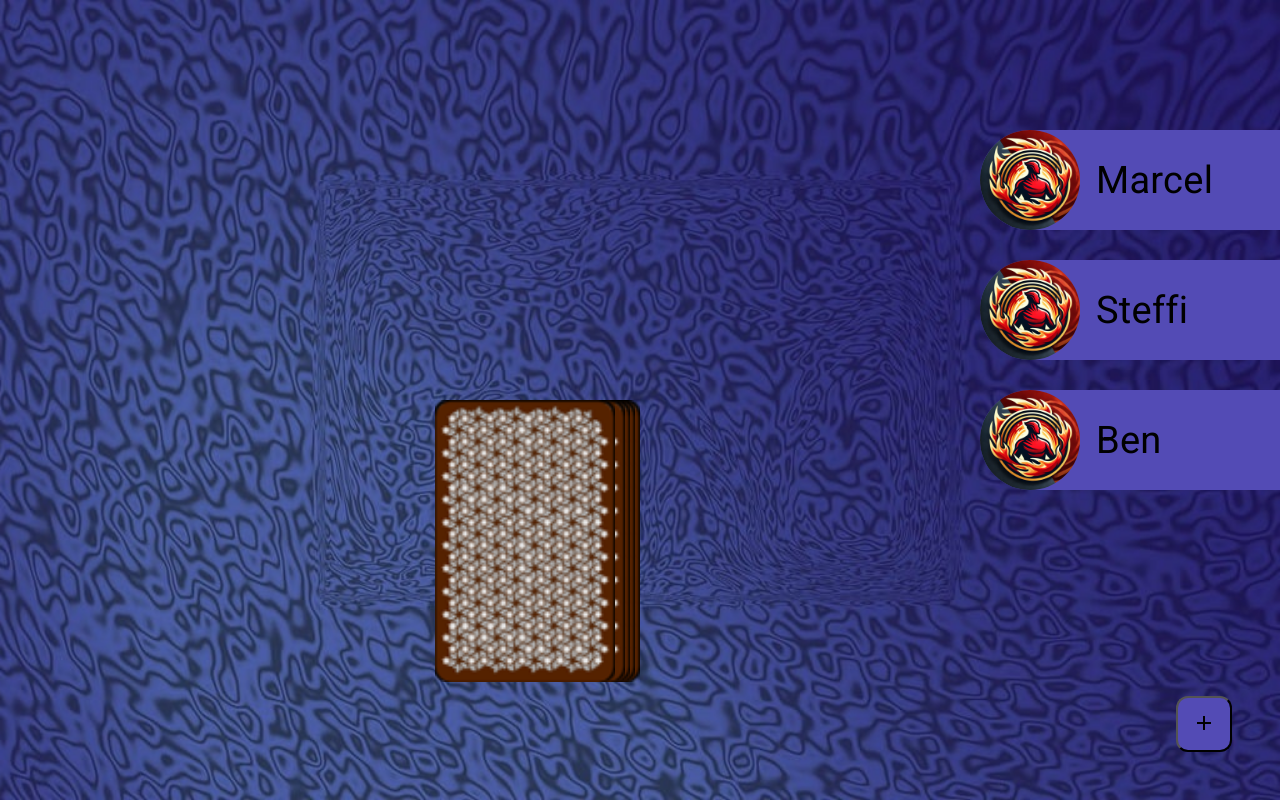
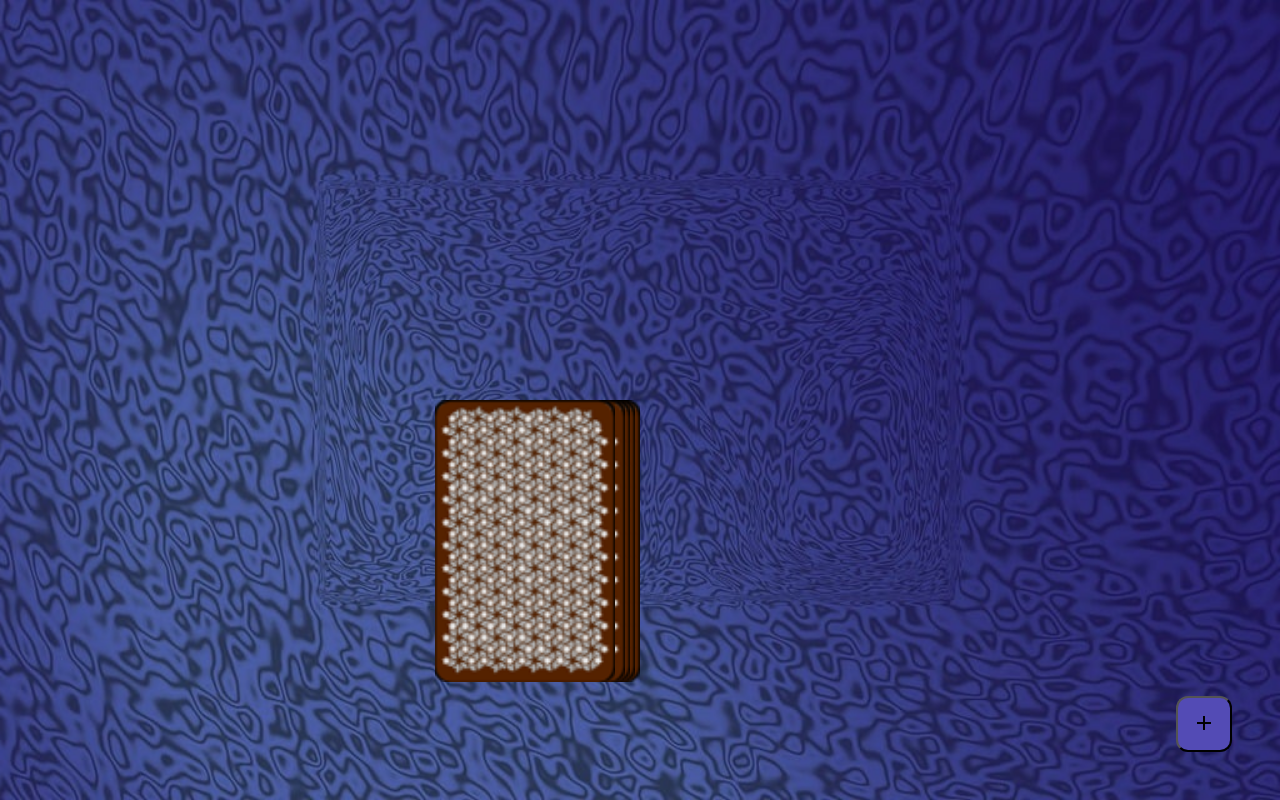
Before and after one commit to Bi7hop/RingOfFire, an Angular app: page /game in a window 1280 px wide. Built offline with nearby package versions, Linux system fonts and the light colour scheme.

Commit message:
players can now be added

```diff
--- a/src/app/dialog-add-player/dialog-add-player.component.html
+++ b/src/app/dialog-add-player/dialog-add-player.component.html
@@ -8,5 +8,5 @@
 </mat-dialog-content>
 <mat-dialog-actions>
     <button mat-button (click)="onNoClick()">No Thanks</button>
-  <button mat-button [mat-dialog-close]="" cdkFocusInitial>Ok</button>
+  <button mat-button [mat-dialog-close]="name" cdkFocusInitial>Ok</button>
 </mat-dialog-actions>
--- a/src/app/game/game.component.ts
+++ b/src/app/game/game.component.ts
@@ -5,7 +5,7 @@
 import { PlayerComponent } from "../player/player.component";
 import { MatIconModule } from '@angular/material/icon';
 import { MatIconButton } from '@angular/material/button';
-import { MatDialog } from '@angular/material/dialog';
+import { MatDialog, MatDialogModule } from '@angular/material/dialog';
 import { DialogAddPlayerComponent } from '../dialog-add-player/dialog-add-player.component';
 import {MatInputModule} from '@angular/material/input';
 
@@ -18,6 +18,7 @@
     MatIconModule,
     MatIconButton,
     MatInputModule,
+    MatDialogModule,
   ],
   templateUrl: './game.component.html',
   styleUrl: './game.component.scss'
@@ -55,8 +56,8 @@
 openDialog(): void {
   const dialogRef = this.dialog.open(DialogAddPlayerComponent);
 
-  dialogRef.afterClosed().subscribe(result => {
-    console.log('The dialog was closed');
+  dialogRef.afterClosed().subscribe((name: string) => {
+    this.game.players.push(name);
 
   });
 }
--- a/src/models/game.ts
+++ b/src/models/game.ts
@@ -1,5 +1,5 @@
 export class Game {
-    public players: string[] = ['Marcel', 'Steffi', 'Ben'];
+    public players: string[] = [];
     public stack: string[] = [];
     public playedCards: string[] = [];
     public currentPlayer: number = 0;
```
